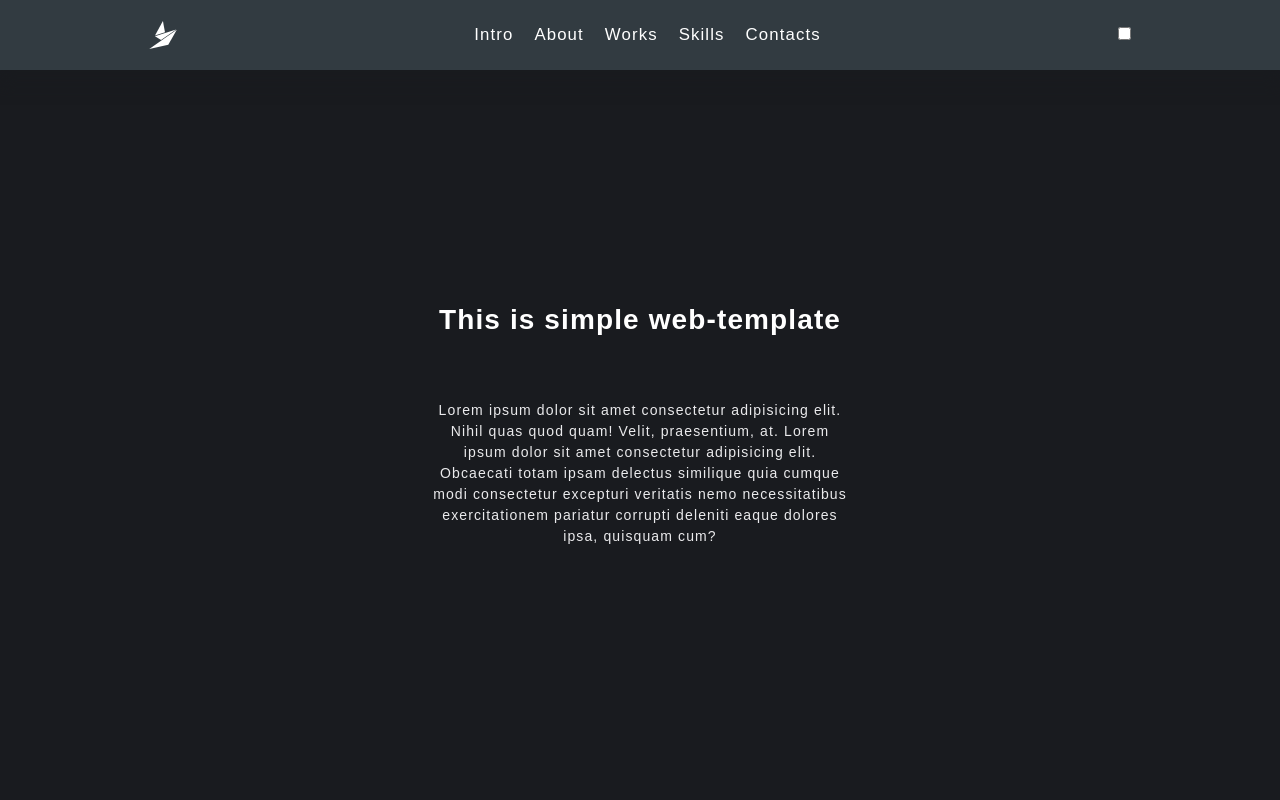
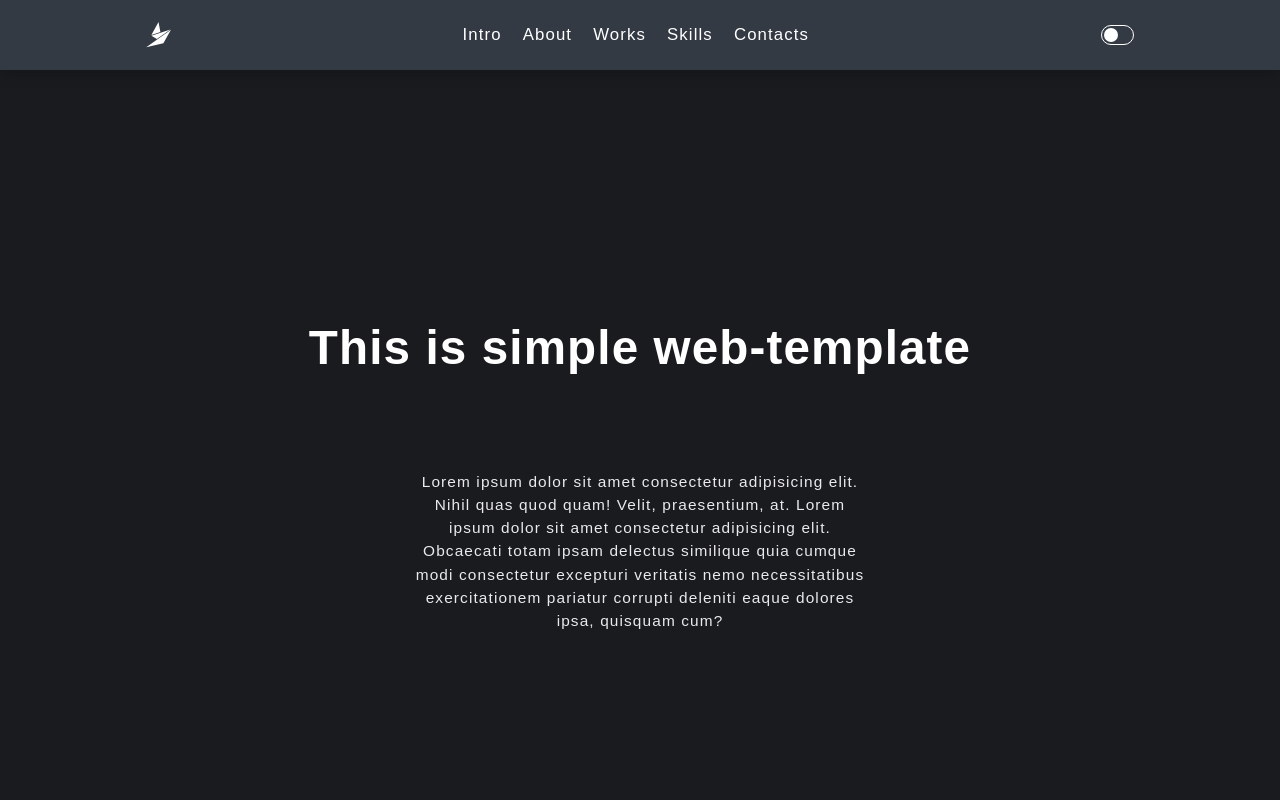
Before and after one commit to NotEternal/simpleWebTemplate, a plain HTML site: page index.html in a window 1280 px wide. Shown: the top 800 px of the page. Drawn offline with Linux system fonts and the light colour scheme; a web font is replaced by a local one.

Commit message:
Add README. Change styles

```diff
--- a/css/header.css
+++ b/css/header.css
@@ -8,8 +8,9 @@
   display: flex;
   align-items: center;
   justify-content: space-around;
-  box-shadow: 0 1em 1em var(--dark);
+  box-shadow: var(--box-shadow);
   background-color: var(--light-dark);
+  color: var(--white);
 }
 
 .header__list-links {
@@ -27,8 +28,8 @@
 }
 
 .header__logo-container {
-  width: 2em;
-  height: 2em;
+  width: 1.8em;
+  height: 1.8em;
 }
 
 .header__logo {
@@ -36,3 +37,35 @@
   height: 100%;
   fill: var(--color);
 }
+
+.header__theme-container {
+  position: relative;
+  width: 2.4em;
+  height: 1.4em;
+  border-radius: 1em;
+  border: 0.1em solid var(--color);
+}
+
+#theme-toggle {
+  display: none;
+}
+
+.fake-theme-toggle {
+  position: absolute;
+  left: calc(6%);
+  top: 0.1em;
+  display: inline-block;
+  width: 1em;
+  height: 1em;
+  border-radius: 50%;
+  background-color: var(--white);
+  transition: 0.3s;
+}
+
+.fake-theme-toggle:hover {
+  background-color: var(--brand-color);
+}
+
+#theme-toggle:checked + .fake-theme-toggle {
+  left: calc(49%);
+}
--- a/css/index.css
+++ b/css/index.css
@@ -35,14 +35,8 @@ html {
   letter-spacing: 0.08em;
   scroll-behavior: smooth;
 
-  --blue: #2170e7;
   --white: #fff;
-  --light: #eaeaec;
-
-  --black: #0c0c0c;
   --dark: #191b1f;
-  --light-dark: #323b41;
-
   --background-color: var(--dark);
   --color: var(--white);
 }
@@ -52,17 +46,24 @@ body {
   min-height: 100vh;
   margin: 0 auto;
   padding: 0;
+  transition: 0.3s;
 
-  --brand-color: var(--blue);
-  --box-shadow-color: var(--black);
+  --light: #eaeaec;
+  --light-dark: #343a44;
+  --brand-color: rgb(58, 160, 255);
+  --border-color: #343a44;
+  --box-shadow: 0 0.3em 1em rgba(0, 0, 0, 0.212);
 
   background: var(--background-color);
   color: var(--color);
 }
 
-body.dark-theme {
-  --brand-color: var(--blue);
-  --box-shadow-color: var(--black);
+body.light-theme {
+  --light: #141414;
+  --light-dark: #505969;
+  --brand-color: rgb(38, 150, 255);
+  --border-color: rgb(170, 170, 170);
+  --box-shadow: 0 0em 1.4em rgba(0, 0, 0, 0.705);
 
   background: var(--color);
   color: var(--background-color);
@@ -109,24 +110,3 @@ label {
   background-color: transparent;
   color: var(--brand-color);
 }
-
-/* -------------------------------------------- */
-/* COMMON STYLES */
-
-.section {
-  display: flex;
-  flex-direction: column;
-  align-items: center;
-  justify-content: center;
-  border-bottom: 0.1em solid var(--light-dark);
-}
-
-.section__title {
-  margin-bottom: 1.6em;
-}
-
-.section__description {
-  max-width: 30em;
-  text-align: center;
-  color: var(--light);
-}
--- a/css/main.css
+++ b/css/main.css
@@ -1,9 +1,40 @@
+/* ------------------------------------------
+ * Common styles
+ */
+
+.section {
+  display: flex;
+  flex-direction: column;
+  align-items: center;
+  justify-content: center;
+  border-bottom: 0.1em solid var(--border-color);
+}
+
+.section__title {
+  font-size: 2.6em;
+  margin-bottom: 1.5em;
+}
+
+.section__description {
+  max-width: 30em;
+  font-size: 1.1em;
+  text-align: center;
+  color: var(--light);
+}
+
+/* ------------------------------------------
+ */
+
 .main {
   /*  */
 }
 
 .intro {
   padding: 20rem;
+}
+
+.intro__title {
+  font-size: 3.4em;
 }
 
 .about {
--- a/index.html
+++ b/index.html
@@ -4,7 +4,7 @@
     <meta charset="UTF-8" />
     <!-- Change it -->
     <title>Page title</title>
-    <meta name="description" content="" />
+    <meta name="description" content="Yout page description" />
     <meta name="robots" content="all" />
 
     <!-- desktop ico -->
--- a/js/index.js
+++ b/js/index.js
@@ -1,15 +1,12 @@
 'use strict';
+
 /* ------------------------------------------
  * Theme toggle
  */
 
 document.querySelector('#theme-toggle').addEventListener('click', () => {
-  document.body.classList.toggle('dark-theme');
+  document.body.classList.toggle('light-theme');
 });
-
-/* ------------------------------------------
- * Slider
- */
 
 /* ------------------------------------------
  * Footer copyright
```
Also changed, not shown: 1 other file.
